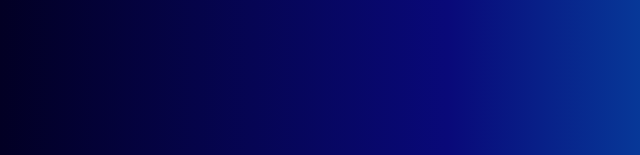
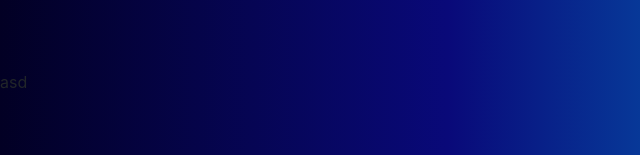
Before and after one commit to timka1996/testing, a plain HTML site: page index.html in a window 1280 px wide. Shown: the part 642-797 px from the top of the page, 0-640 px from the left. Drawn offline with Linux system fonts and the light colour scheme; files that its build step writes are made by us from their sources.

Commit message:
add paragraph

```diff
--- a/index.html
+++ b/index.html
@@ -20,7 +20,7 @@
 </div>
 
 <div class="tenochtitlan-texcoco"></div>
-
+<p>asd<p/>
 
     <script src="js/jQuery.min.js"></script>
     <script src="js/popper.js"></script>
```
